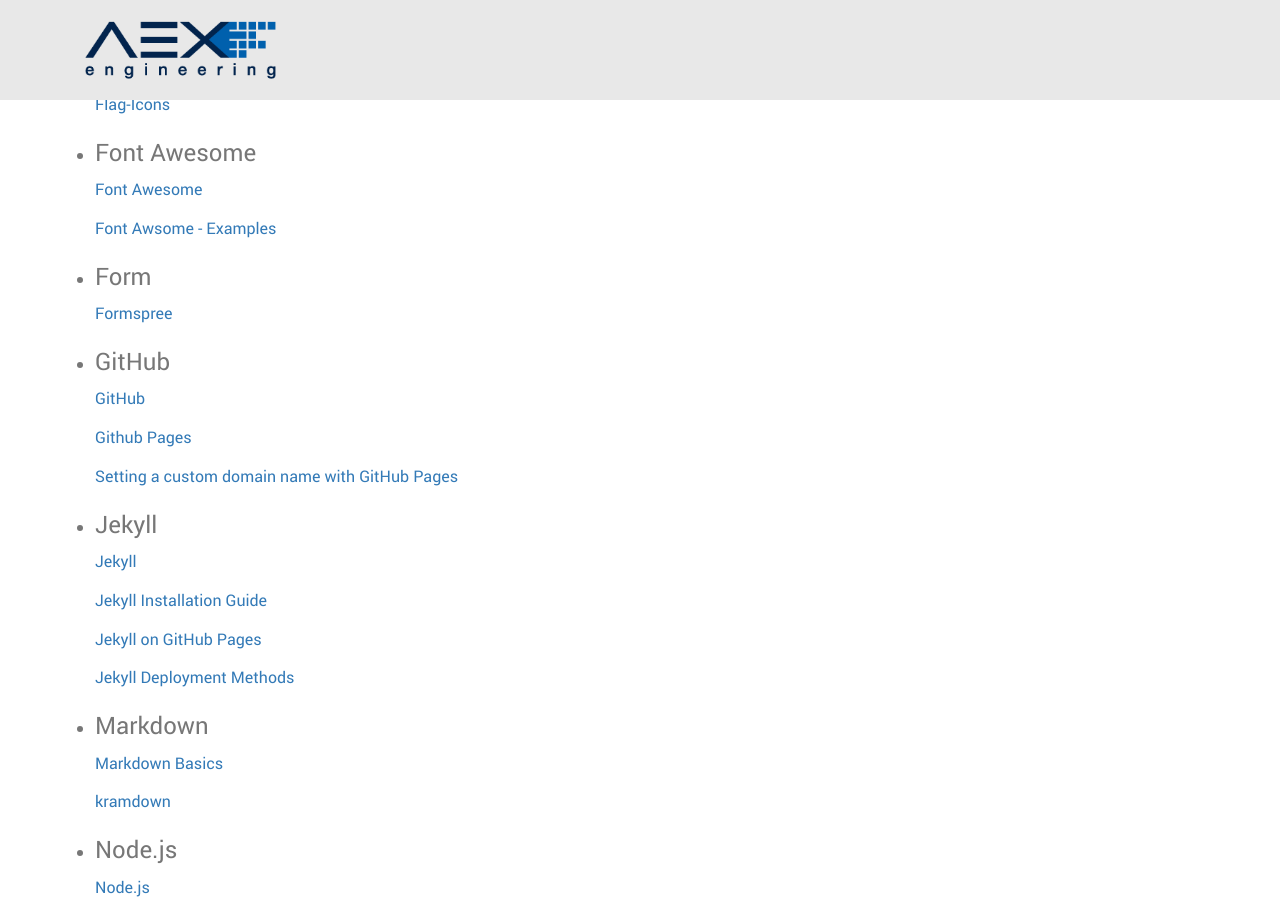
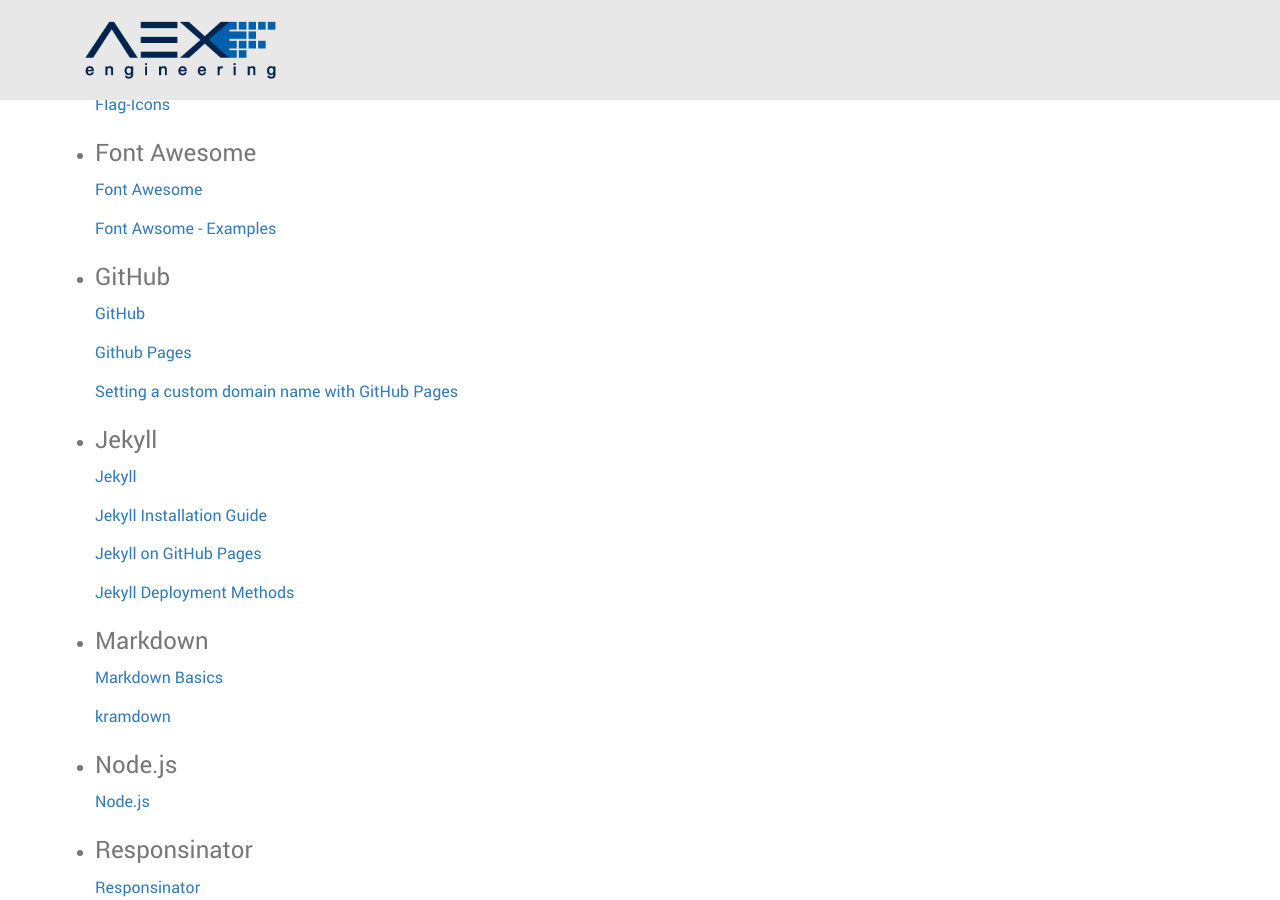
Before and after one commit to aexengineering/aexengineering.github.io, a Jekyll site: the page built from site_en/credits.md, in a window 1280 px wide and 900 px high, scrolled down 556 px. Built offline with Jekyll 4.4.1, drawn with Linux system fonts in a browser that asks for light colours.

Commit message:
update contact

```diff
--- a/site_en/credits.md
+++ b/site_en/credits.md
@@ -44,12 +44,6 @@
   [Font Awsome - Examples][font-awesome-examples]
 
   [font-awesome-examples]: http://fontawesome.io/examples/
-
-* ### Form
-
-  [Formspree][formspree-site]
-
-  [formspree-site]: https://formspree.io/
 
 * ### GitHub
 
```
Also changed, not shown: site_it/credits.md (+0 -6 lines).
